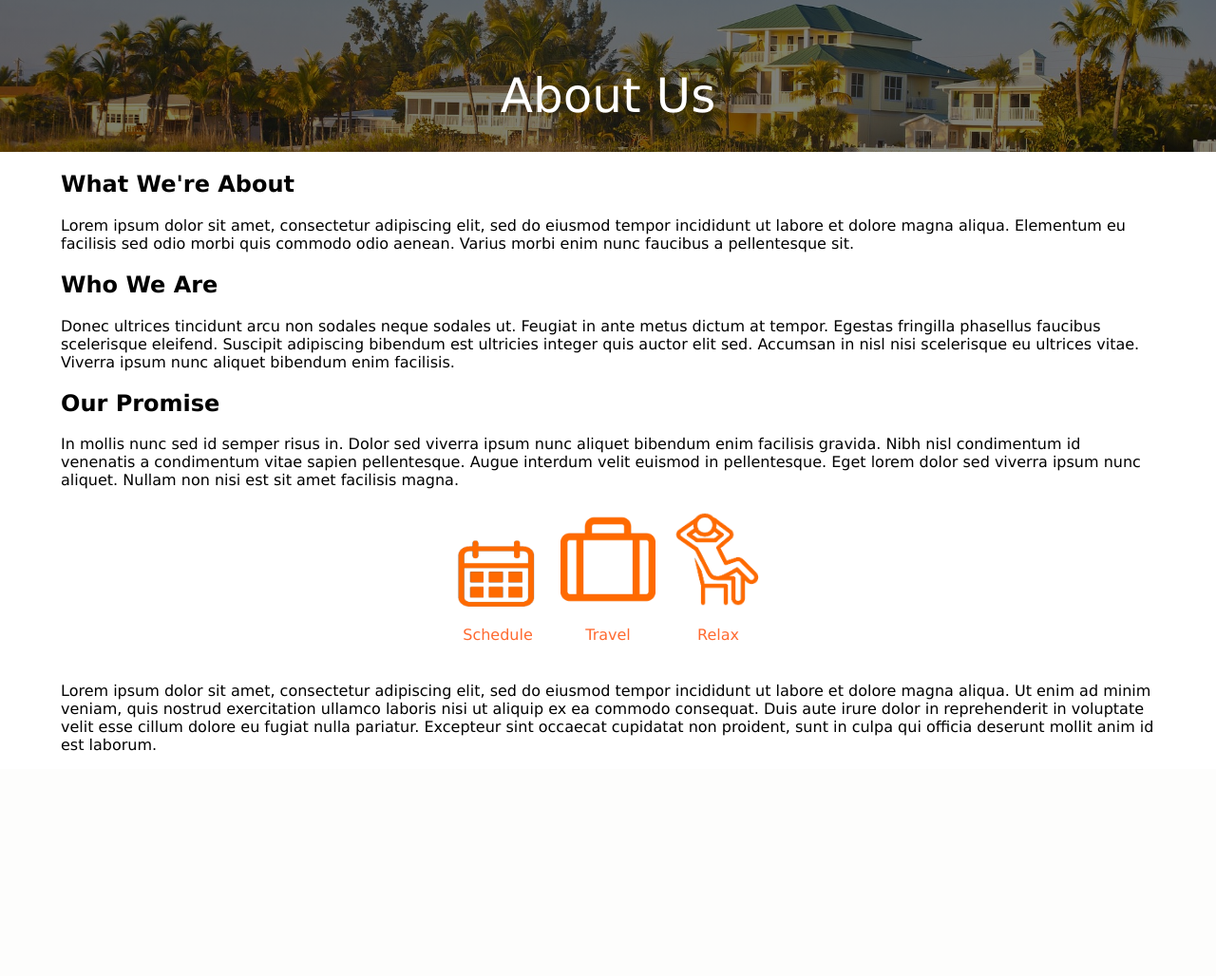
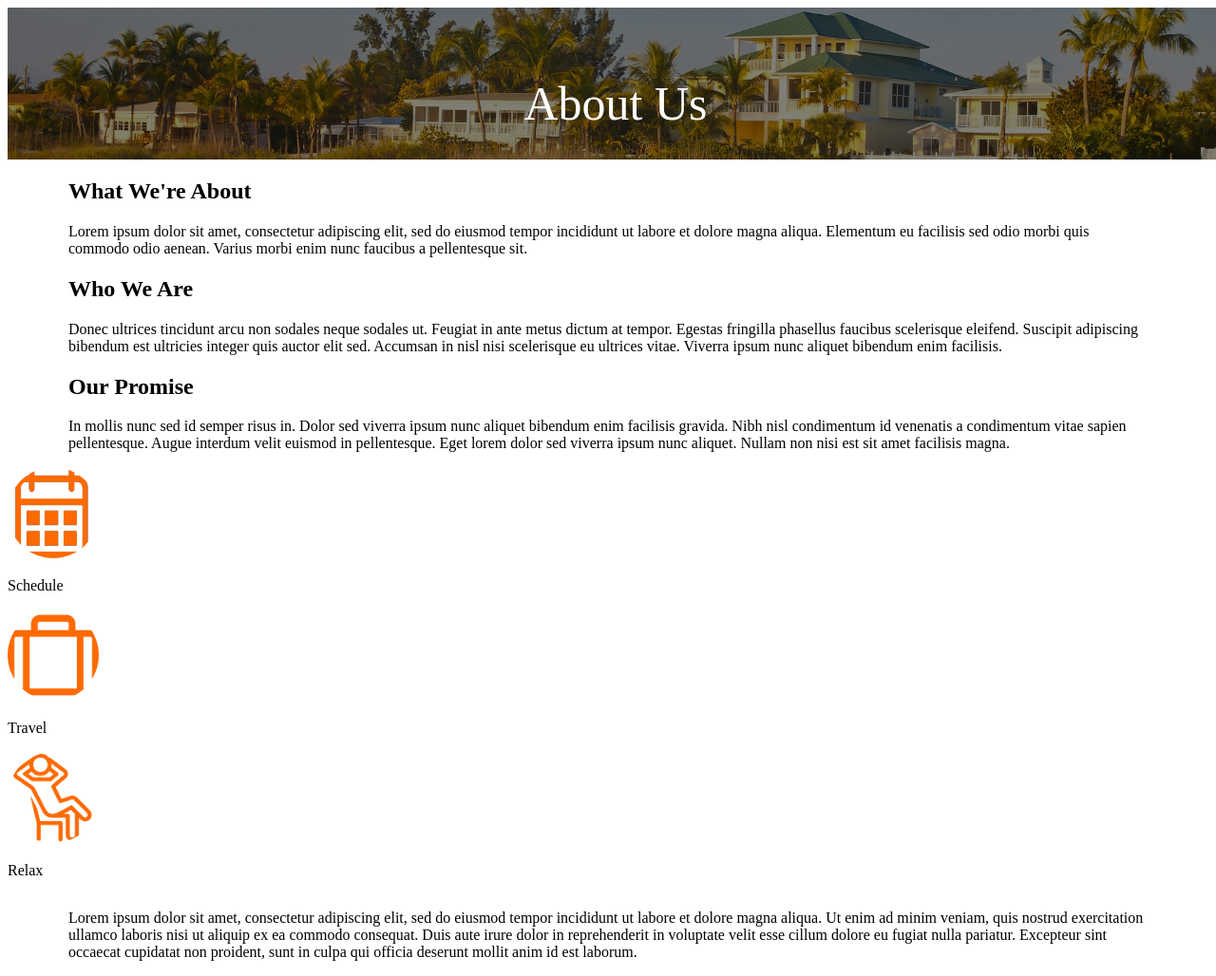
Before and after one commit to Weegee5859/airbnb_booking_website, a PHP site: page /about.html in a window 1280 px wide. Shown: the whole page at 95% size. Before the commit the page ends 791 px from the top, so only its background shows below. Run offline with PHP 8.4, Linux system fonts and the light colour scheme.

Commit message:
Change About css File
Change about css file to only have about.html css

```diff
--- a/final_website/html/css/about.css
+++ b/final_website/html/css/about.css
@@ -1,24 +1,4 @@
-/* General Changes for all elements */
-a:link {
-	color: #ffb62a;
-}
-
-a:visited {
-	color: #ff6a00;
-}
-
-body {
-	padding: 0px;
-	margin: 0px;
-	font-family: 'Verdana', Fallback, sans-serif;
-}
-
-p {
-	font-size: 16px;
-}
-
-/* About Us top image banner */
-#banner_image_container {
+div#banner_image_container {
 	background-color: rgb(30,30,30);
 	background-position: center;
 	background-repeat: no-repeat;
@@ -30,8 +10,7 @@ p {
 	background-image: linear-gradient(rgba(0, 0, 0, 0.5), rgba(0, 0, 0, 0.5)), url("../resources/vac_house.jpg");
 }
 
-/* About Us top image banners text */
-#banner_text {
+p#banner_text {
 	text-align: center;
 	position: absolute;
 	top: 50%;
@@ -39,108 +18,42 @@ p {
 	transform: translate(-50%, -100%);
 	font-size: 50px;
 	color: white;
+	}
+
+div#steps_container {
+	padding: 0px;
+	margin: 0px;
 }
 
-/* Footer */
-#footer_container {
-	background-color: #9bd8da;
-	color: white;
-	width: 100vw;
-	margin: 0px;
-	padding: 3px;
-}
-
-#footer_item {
-	display: inline-block;
-	padding-right: 20px;
-	padding-left: 3px;
-
-}
-
-#footer_item a, #footer_item h2 {
-	display: block;
-}
-
-/* Navigation Bar within header */
-#nav_list {
-	display: inline-block;
-	list-style-type: none;
-	margin: 0;
-	padding: 1vh;
-	padding-top: 0px;
-	width: 100%;
-	background-color: #f1f1f1;
-	border-bottom: 1px solid rgba(180,180,180,0.7);
-}
-
-#nav_item {
-	display: inline-block;
-}
-
-#nav_item a {
-	display: block;
-	color: #000;
-	padding: 8px 16px;
-	text-decoration: none;
-	padding-top: 20px;
-	transition: color 0.2s ease;
-	font-size: 17px;
-	border-width: 50%;
-}
-
-#nav_item a:hover {
-	color: #ff6a00;
-}
-
-/* Line that appears after hovering over a link in the navigation bar */
-#nav_line {
-	display: block;
-	margin: 0 auto;
-	width: 0%;
-	border-bottom: 2px solid #ff6a00;
-	bottom: 5px;
-	transition: width 0.5s ease;
-}
-
-/* If you hover over a navigation bar link, the line will transition in below it */
-#nav_item a:hover ~ div#nav_line {
-	width: 70%;
-}
-
-/* Paragraph container */
-#paragraph_text_container {
-	padding-left: 5vw;
-	padding-right: 5vw;
-}
-
-/* Steps Container (schedule, travel, relax) */
-#steps_container {
-	padding: 0px;
-	margin: 0px;
-	text-align: center;
-	display: justify;
-}
-
-#steps_list {
+ul#steps_list {
 	display: table;
 	width: 100vw;
 	padding: 0px;
 }
 
-#steps {
-	display: inline-block;
-	color: black;
+ul#steps {
+	display: table-cell;
+	color: blue;
 	text-align: center;
 	padding: 8px;
 }
 
-#steps_icon {
-	width: 100px;
+img#steps_icon {
+	border-radius: 50%;
+	height: 12vh;
+	width: 12vh;
 }
 
-#steps_text {
+p#steps_text {
 	font-size: 17px;
 	font-size: 2vh;
-	cursor: default;
-	color: #ff6a30;
 }
+
+div#paragraph_text_container {
+	padding-left: 5vw;
+	padding-right: 5vw;
+}
+
+p#paragraph_text {
+	font-size: 16px;
+}
```
